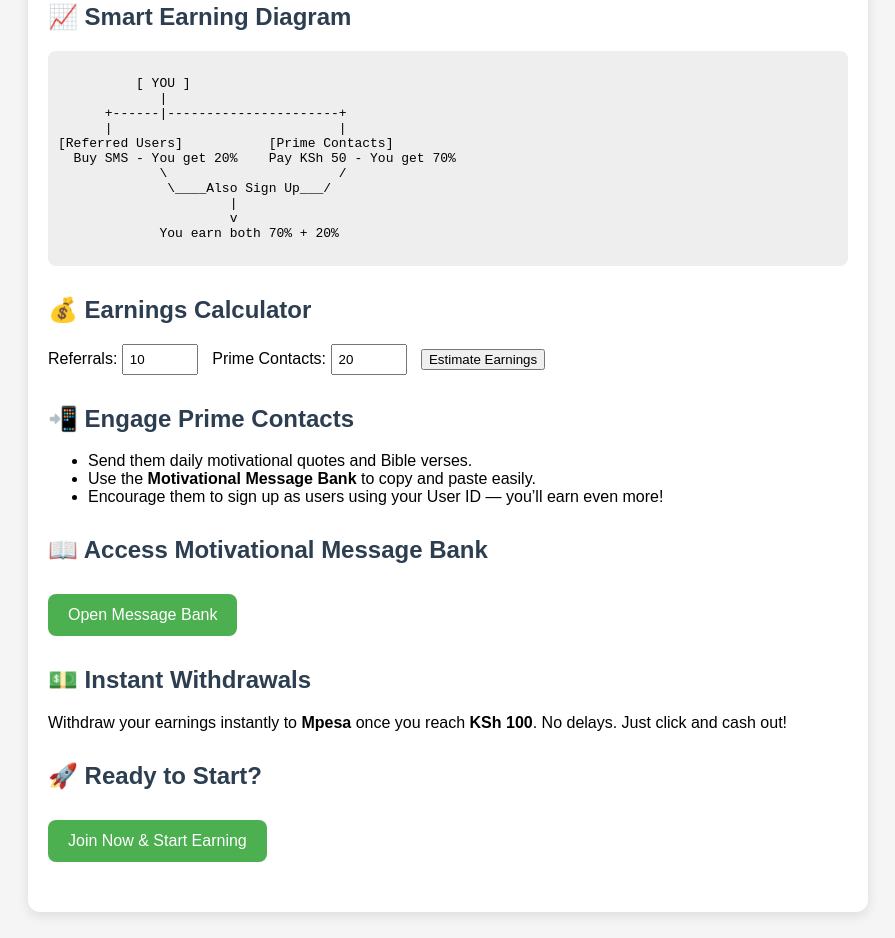
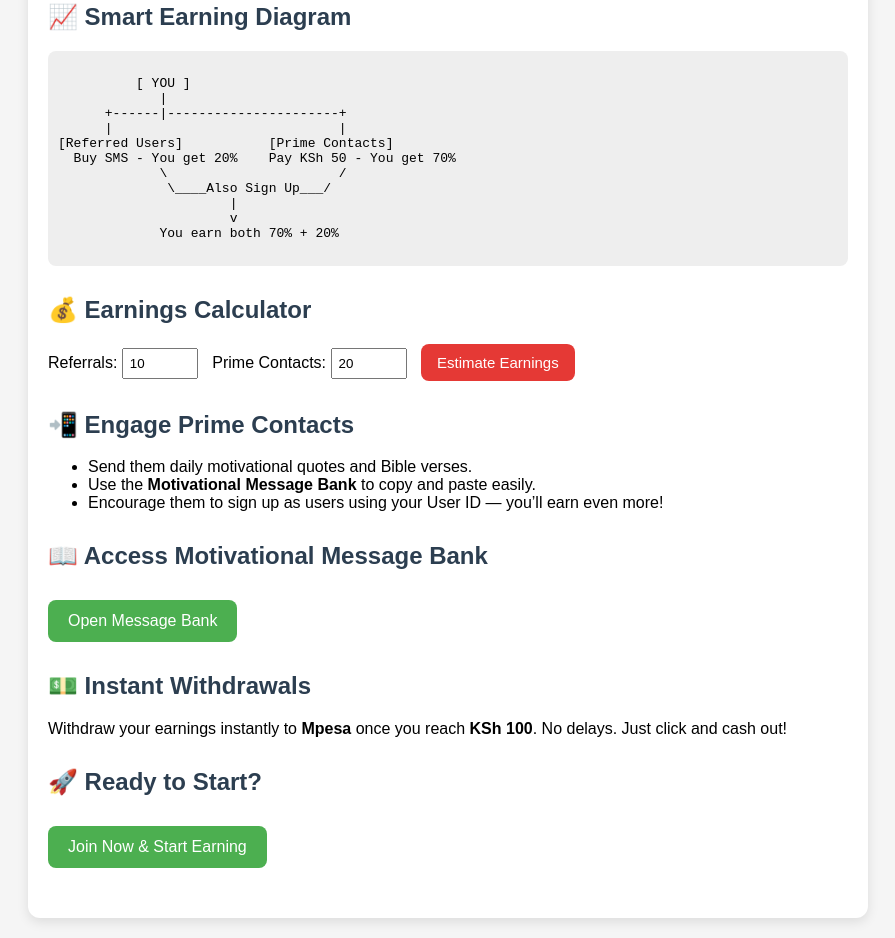
Before and after one commit to masomodigital/how-to-earn, a plain HTML site: page index.html in a window 1280 px wide. Shown: the part 758-1696 px from the top of the page, without its empty margins (192-1087 px from the left). Drawn offline with Linux system fonts and the light colour scheme.

Commit message:
Update index.html

```diff
--- a/index.html
+++ b/index.html
@@ -55,7 +55,7 @@
       <h2>💰 Earnings Calculator</h2>
       <label>Referrals: <input type="number" id="referrals" value="10"></label>
       <label>Prime Contacts: <input type="number" id="primes" value="20"></label>
-      <button onclick="calculateEarnings()">Estimate Earnings</button>
+      <button onclick="calculateEarnings()" style="background-color: #e53935; color: white; padding: 10px 16px; border: none; border-radius: 8px; font-size: 15px;">Estimate Earnings</button>
       <p id="result"></p>
     </div>
 
```
